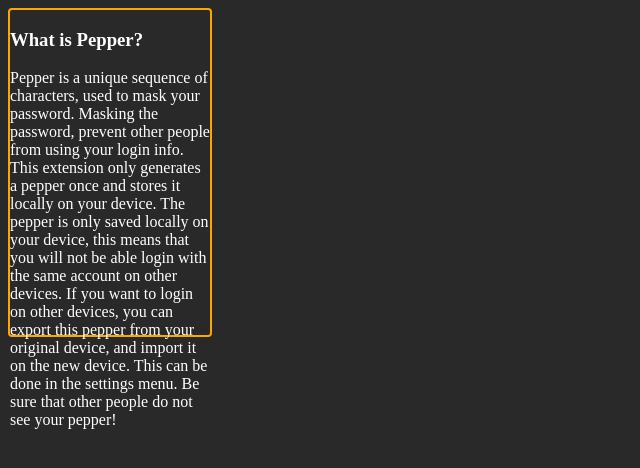
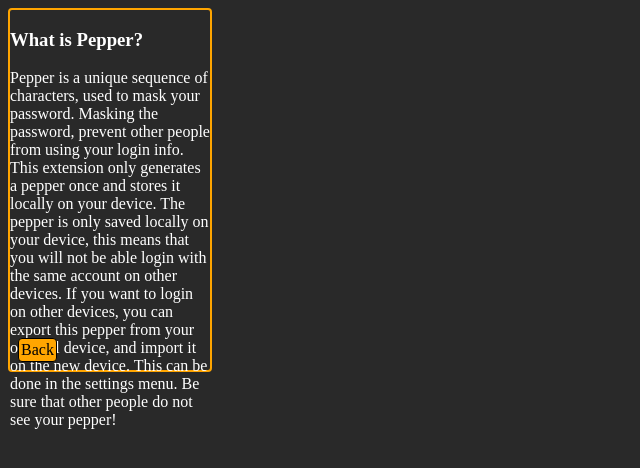
Before and after one commit to Simson475/P2authentication, a browser extension: page PWMAN/HTML/explainPepper.html in a window 1280 px wide. Shown: the whole page, without its empty margins (0-640 px from the left). Drawn offline with Linux system fonts and the light colour scheme.

Commit message:
Added Back button to explainPepper.html

```diff
--- a/PWMAN/HTML/explainPepper.html
+++ b/PWMAN/HTML/explainPepper.html
@@ -18,7 +18,7 @@
         If you want to login on other devices, you can export this pepper from your original device, and import it on the new device. This can be done in the settings menu.
         Be sure that other people do not see your pepper!
     </p>
-
+    <a id="returnNewUser" href="NewUser.html"> Back</a>
 </body>
 
 
--- a/PWMAN/Styles/explainPepper.css
+++ b/PWMAN/Styles/explainPepper.css
@@ -6,5 +6,26 @@ body {
     border-width: 2px;
     border-radius: 4px;
     width: 200px;
-    height: 325px;
+    height: 360px;
 }
+
+#returnNewUser {
+    position: absolute;
+    top: 338px;
+    left: 18px;
+    padding: 2px;
+    color: black;
+    background-color: orange;
+    /*Border on the button*/
+    border: solid black;
+    border-width: 1px;
+    border-radius: 4px;
+    text-decoration: none;
+}
+
+#returnNewUser:hover {
+    background-color: #E59400;
+    border-color: #E59400;
+    color: white;
+    cursor: pointer;
+}
```
